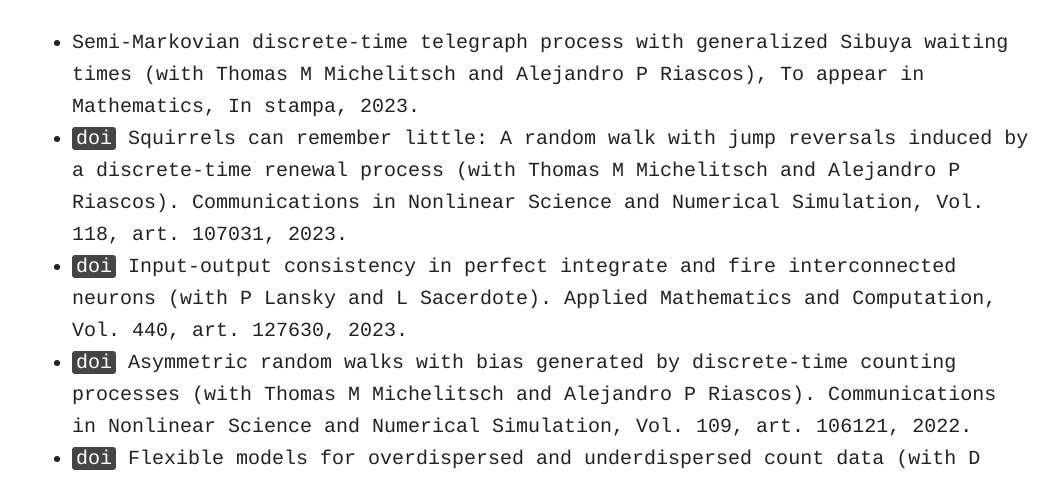
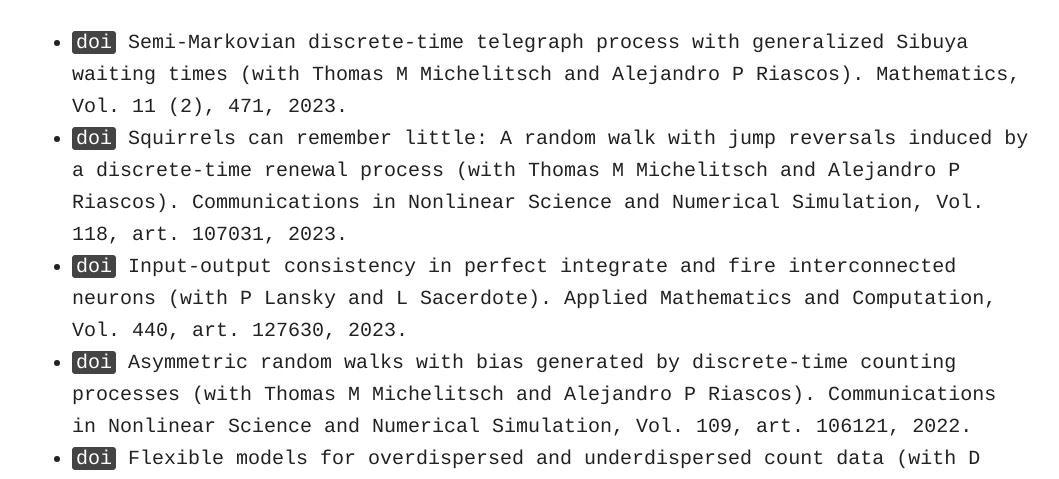
Before and after one commit to 0fpl/0fpl.github.io, a plain HTML site: page publ.html in a window 1280 px wide. Shown: the part 317-796 px from the top of the page, without its empty margins (8-1067 px from the left). Drawn offline with Linux system fonts and the light colour scheme.

Commit message:
Add files via upload

```diff
--- a/publ.html
+++ b/publ.html
@@ -104,7 +104,7 @@
 			<p class="postheader" id="ja">Journal articles</p>
 			<p class="postbody">
 				<ul class="c">
-					<li> Semi-Markovian discrete-time telegraph process with generalized Sibuya waiting times (with Thomas M Michelitsch and Alejandro P Riascos), To appear in Mathematics, In stampa, 2023.</li>
+					<li><a class="bg_slider" href="https://doi.org/10.3390/math11020471">doi</a> Semi-Markovian discrete-time telegraph process with generalized Sibuya waiting times (with Thomas M Michelitsch and Alejandro P Riascos). Mathematics, Vol. 11 (2), 471, 2023.</li>
 					<li><a class="bg_slider" href="https://doi.org/10.1016/j.cnsns.2022.107031">doi</a> Squirrels can remember little: A random walk with jump reversals induced by a discrete-time renewal process (with Thomas M Michelitsch and Alejandro P Riascos). Communications in Nonlinear Science and Numerical Simulation, Vol. 118, art. 107031, 2023.</li>
 					<li><a class="bg_slider" href="https://doi.org/10.1016/j.amc.2022.127630">doi</a> Input-output consistency in perfect integrate and fire interconnected neurons (with P Lansky and L Sacerdote). Applied Mathematics and Computation, Vol. 440, art. 127630, 2023.</li>
 					<li><a class="bg_slider" href="https://doi.org/10.1016/j.cnsns.2021.106121">doi</a> Asymmetric random walks with bias generated by discrete-time counting processes (with Thomas M Michelitsch and Alejandro P Riascos). Communications in Nonlinear Science and Numerical Simulation, Vol. 109, art. 106121, 2022.</li>
```
Also changed, not shown: 1 other file.
